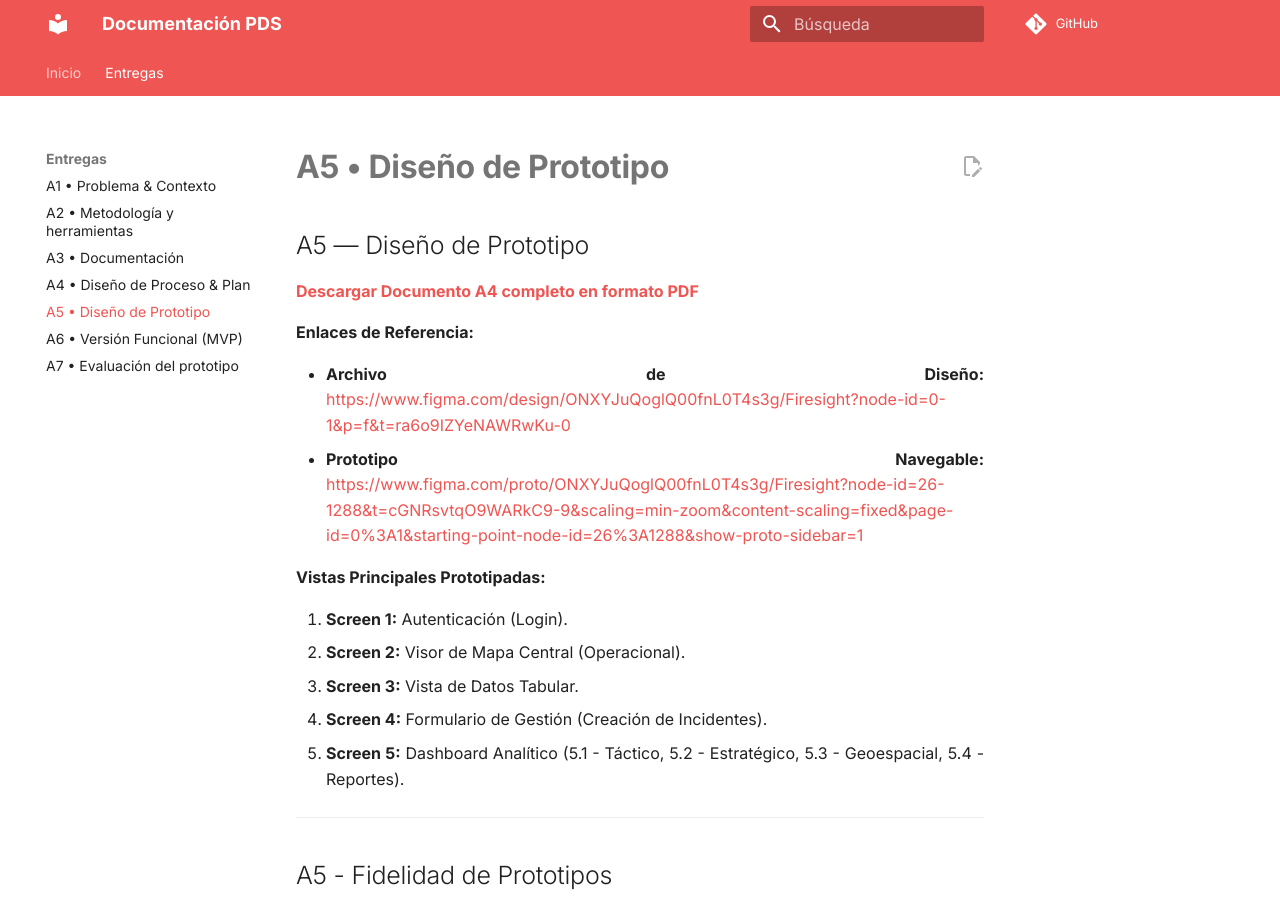
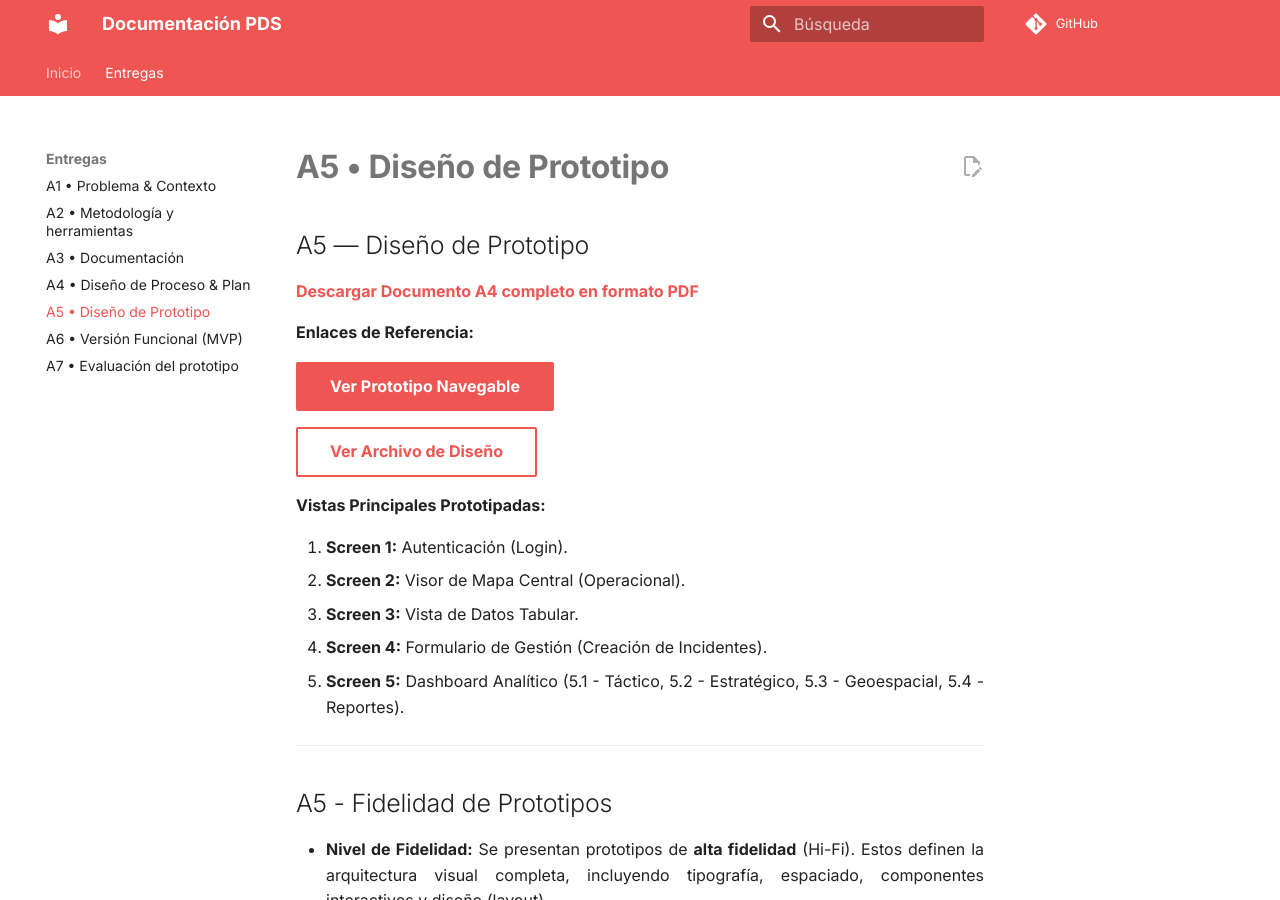
Before and after one commit to L1TnzO/Documentacion-PDS, an MkDocs documentation site: the page built from docs/A5.md, in a window 1280 px wide and 900 px high. Built offline with MkDocs 1.6.1 and Material for MkDocs 9.7.7, drawn with Linux system fonts in a browser that asks for light colours; comment, search, counter and statistics services are not loaded.

Commit message:
Update reference links in A5.md

```diff
--- a/docs/A5.md
+++ b/docs/A5.md
@@ -6,8 +6,9 @@
 
 
 
-* **Archivo de Diseño:** [https://www.figma.com/design/ONXYJuQoglQ00fnL0T4s3g/Firesight?node-id=0-1&p=f&t=ra6o9IZYeNAWRwKu-0](https://www.figma.com/design/ONXYJuQoglQ00fnL0T4s3g/Firesight?node-id=0-1&p=f&t=ra6o9IZYeNAWRwKu-0)
-* **Prototipo Navegable:** [https://www.figma.com/proto/ONXYJuQoglQ00fnL0T4s3g/Firesight?node-id=26-1288&t=cGNRsvtqO9WARkC9-9&scaling=min-zoom&content-scaling=fixed&page-id=0%3A1&starting-point-node-id=26%3A1288&show-proto-sidebar=1](https://www.figma.com/proto/ONXYJuQoglQ00fnL0T4s3g/Firesight?node-id=26-1288&t=cGNRsvtqO9WARkC9-9&scaling=min-zoom&content-scaling=fixed&page-id=0%3A1&starting-point-node-id=26%3A1288&show-proto-sidebar=1)
+[Ver Prototipo Navegable](https://www.figma.com/proto/ONXYJuQoglQ00fnL0T4s3g/Firesight?node-id=26-1288&t=cGNRsvtqO9WARkC9-9&scaling=min-zoom&content-scaling=fixed&page-id=0%3A1&starting-point-node-id=26%3A1288&show-proto-sidebar=1){ .md-button .md-button--primary }
+
+[Ver Archivo de Diseño](https://www.figma.com/design/ONXYJuQoglQ00fnL0T4s3g/Firesight?node-id=0-1&p=f&t=ra6o9IZYeNAWRwKu-0){ .md-button }
 
 **Vistas Principales Prototipadas:**
 
```
